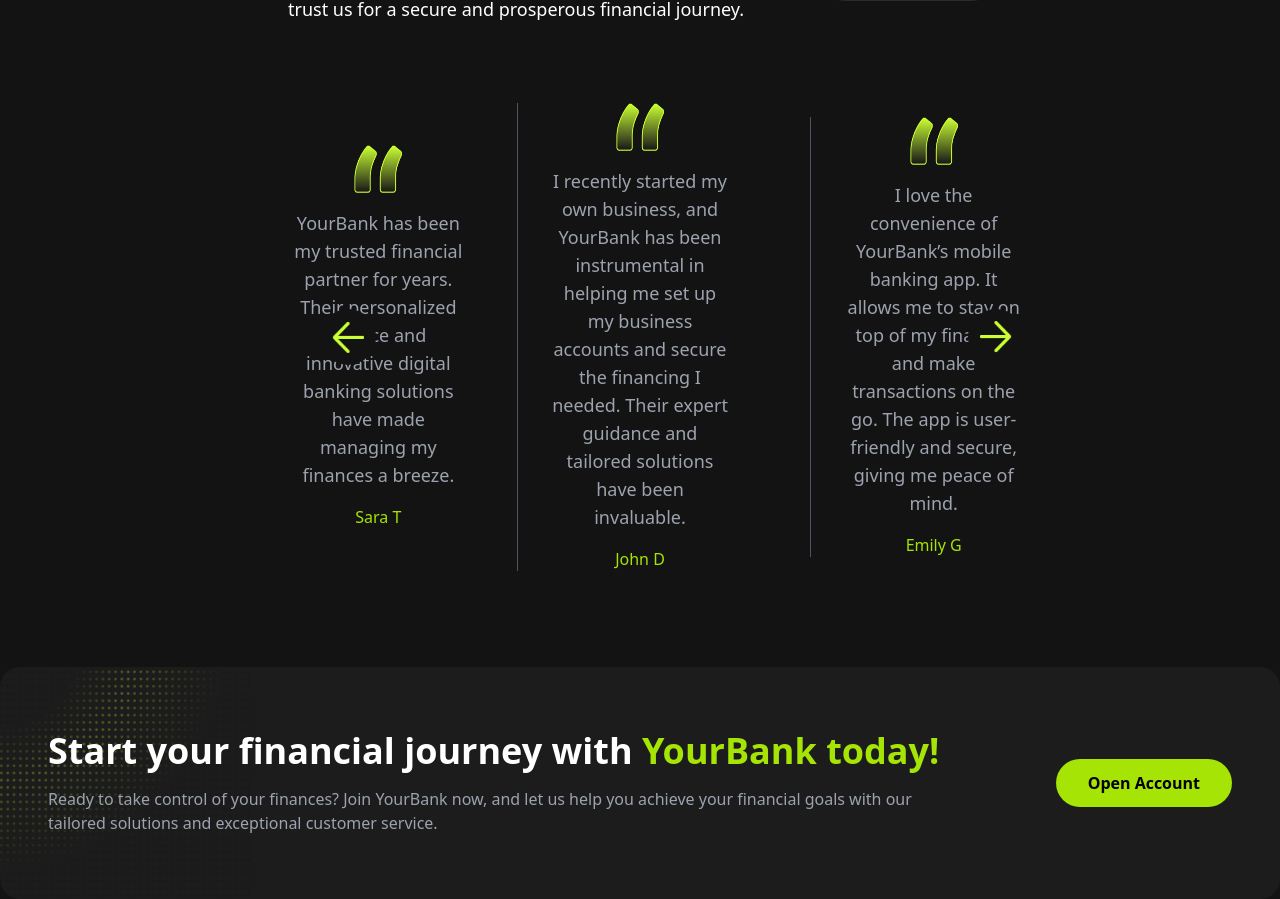
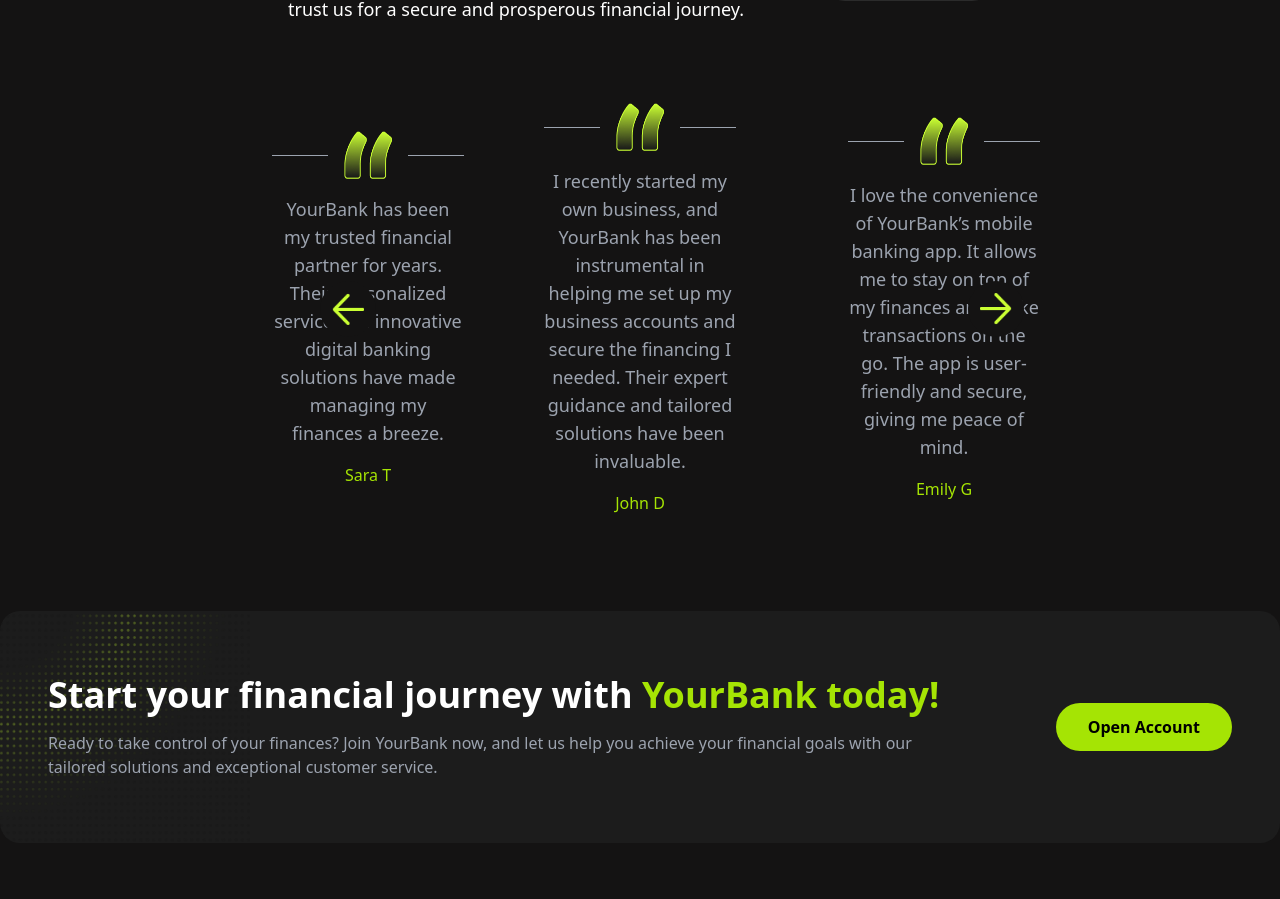
Before and after one commit to Dark1nessss/Financial-Tracker, a React (Create React App) app in the folder client/: page / in a window 1280 px wide. Shown: the part 4563-5462 px from the top of the page. Built offline with nearby package versions, Linux system fonts and the light colour scheme.

Commit message:
Updating testemonial

```diff
--- a/client/src/components/sections/landingpage/Testemonial.js
+++ b/client/src/components/sections/landingpage/Testemonial.js
@@ -61,26 +61,41 @@ const Testemonial = () => {
           />
         </button>
 
-        {/* Testimonials */}
+        {/* Testimonials with adjusted bars and quote icon */}
         <div className="flex space-x-12 items-center mx-auto">
           <div className="text-center">
-            <img src="/indent.png" alt="Quote Icon" className="w-12 h-12 mb-4 mx-auto" />
+            {/* Horizontal bars and quote icon */}
+            <div className="flex items-center justify-center mb-4">
+              <div className="h-[1px] w-20 bg-gray-400"></div> {/* Thinner, lighter bar */}
+              <img src="/indent.png" alt="Quote Icon" className="w-12 h-12 mx-4" />
+              <div className="h-[1px] w-20 bg-gray-400"></div> {/* Thinner, lighter bar */}
+            </div>
             <p className="text-lg text-gray-400 max-w-xs mx-auto">
               YourBank has been my trusted financial partner for years. Their personalized service and innovative digital banking solutions have made managing my finances a breeze.
             </p>
             <p className="text-[#A5E404] mt-4">Sara T</p>
           </div>
 
-          <div className="border-l border-gray-600 text-center px-8">
-            <img src="/indent.png" alt="Quote Icon" className="w-12 h-12 mb-4 mx-auto" />
+          <div className="text-center px-8">
+            {/* Horizontal bars and quote icon */}
+            <div className="flex items-center justify-center mb-4">
+              <div className="h-[1px] w-20 bg-gray-400"></div> {/* Thinner, lighter bar */}
+              <img src="/indent.png" alt="Quote Icon" className="w-12 h-12 mx-4" />
+              <div className="h-[1px] w-20 bg-gray-400"></div> {/* Thinner, lighter bar */}
+            </div>
             <p className="text-lg text-gray-400 max-w-xs mx-auto">
               I recently started my own business, and YourBank has been instrumental in helping me set up my business accounts and secure the financing I needed. Their expert guidance and tailored solutions have been invaluable.
             </p>
             <p className="text-[#A5E404] mt-4">John D</p>
           </div>
 
-          <div className="border-l border-gray-600 text-center px-8">
-            <img src="/indent.png" alt="Quote Icon" className="w-12 h-12 mb-4 mx-auto" />
+          <div className="text-center px-8">
+            {/* Horizontal bars and quote icon */}
+            <div className="flex items-center justify-center mb-4">
+              <div className="h-[1px] w-20 bg-gray-400"></div> {/* Thinner, lighter bar */}
+              <img src="/indent.png" alt="Quote Icon" className="w-12 h-12 mx-4" />
+              <div className="h-[1px] w-20 bg-gray-400"></div> {/* Thinner, lighter bar */}
+            </div>
             <p className="text-lg text-gray-400 max-w-xs mx-auto">
               I love the convenience of YourBank’s mobile banking app. It allows me to stay on top of my finances and make transactions on the go. The app is user-friendly and secure, giving me peace of mind.
             </p>
```
